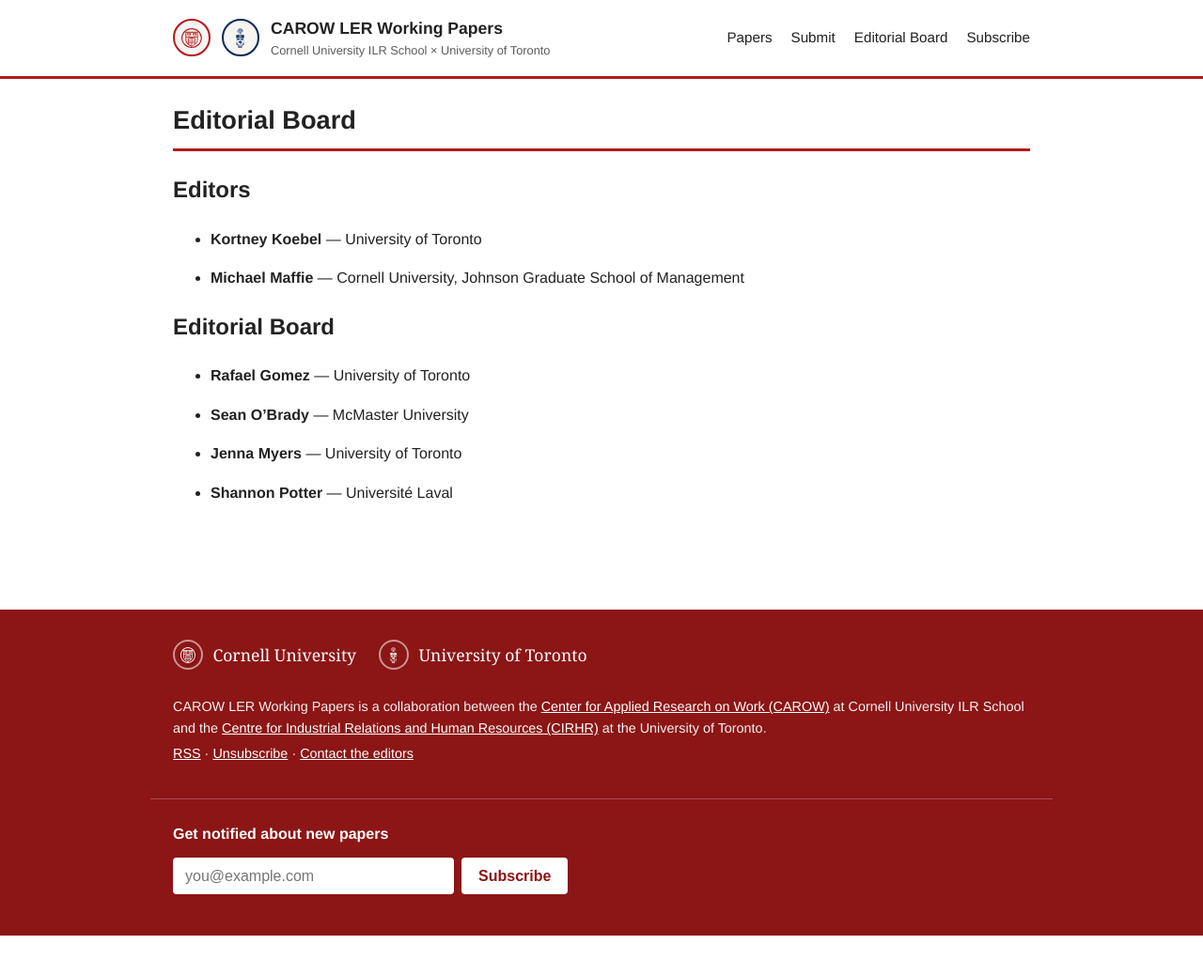
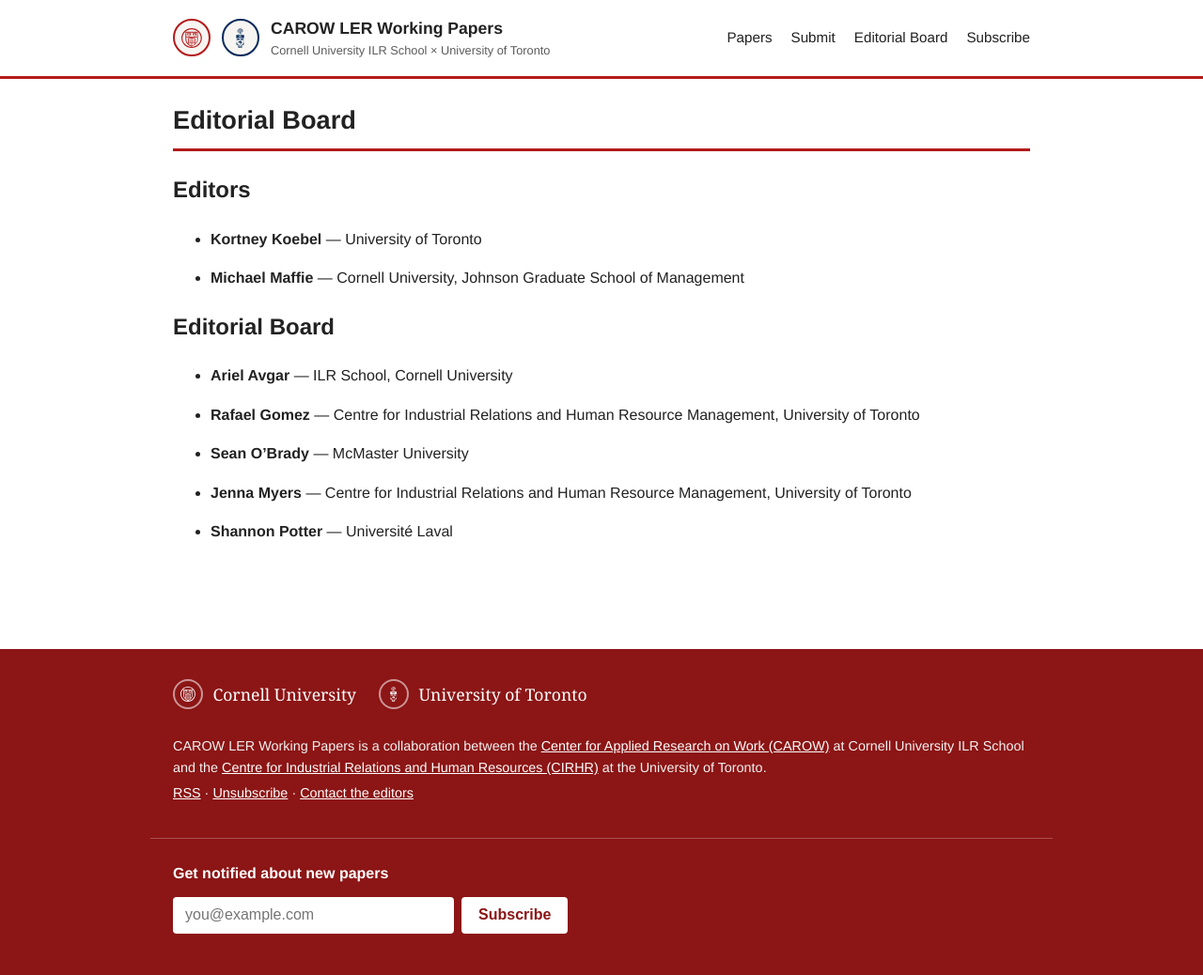
Before and after one commit to maffiemd/carow-ler-working-papers, a Jekyll site: the page built from editorial-board.md, in a window 1280 px wide. Shown: the whole page at 94% size. Built offline with Jekyll 4.4.1, drawn with Linux system fonts in a browser that asks for light colours; before the commit the page ends 996 px from its top, so only the background shows below that.

Commit message:
Add Ariel Avgar to board. Expand on Editoiral Board members' affiliations.

```diff
--- a/_config.yml
+++ b/_config.yml
@@ -31,12 +31,14 @@
     affiliation: "Cornell University, Johnson Graduate School of Management"
 
 editorial_board:
+  - name: "Ariel Avgar"
+    affiliation: "ILR School, Cornell University"
   - name: "Rafael Gomez"
-    affiliation: "University of Toronto"
+    affiliation: "Centre for Industrial Relations and Human Resource Management, University of Toronto"
   - name: "Sean O'Brady"
     affiliation: "McMaster University"
   - name: "Jenna Myers"
-    affiliation: "University of Toronto"
+    affiliation: "Centre for Industrial Relations and Human Resource Management, University of Toronto"
   - name: "Shannon Potter"
     affiliation: "Université Laval"
 
```
